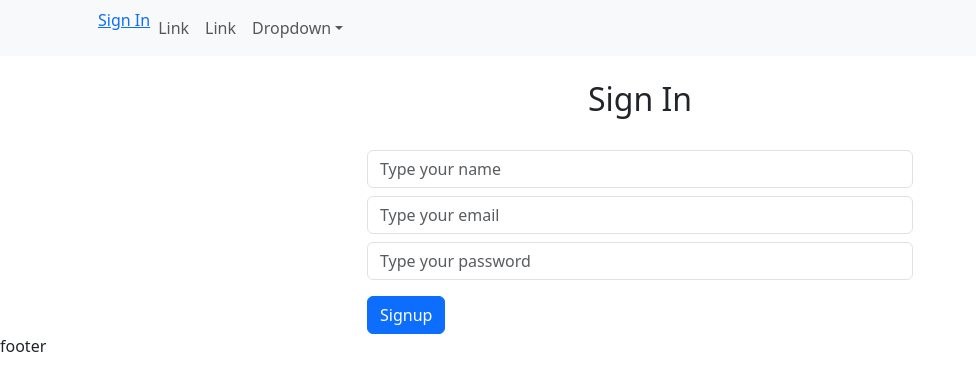
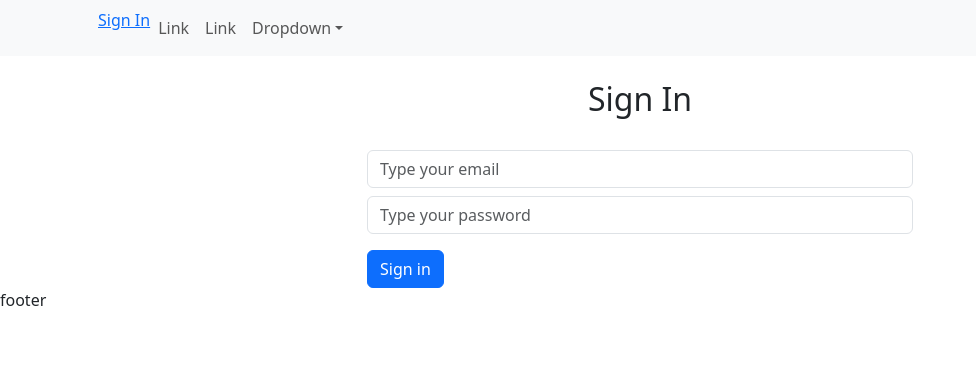
Before and after one commit to ewno92/nextjs-boilerplate, a Next.js app in the folder frontend/: page /signin in a window 1280 px wide. Shown: the top 390 px of the page, without its empty margins (0-976 px from the left). Built offline with nearby package versions, Linux system fonts and the light colour scheme.

Commit message:
sign in page frontend complete

```diff
--- a/frontend/components/auth/SigninComponent.js
+++ b/frontend/components/auth/SigninComponent.js
@@ -1,12 +1,11 @@
 import react from "react";
 import { useState } from "react";
 import { signin } from "../../actions/auth";
+import Router from "next/router";
+import Form from "react-bootstrap/Form";
 import Button from "react-bootstrap/Button";
-import Form from "react-bootstrap/Form";
-import { flushSync } from "react-dom";
 const SigninComponent = () => {
   const [values, setValues] = useState({
-    name: "",
     email: "",
     password: "",
     error: "",
@@ -15,32 +14,26 @@ const SigninComponent = () => {
     showForm: true,
   });
 
-  const { name, email, password, error, loading, message, showForm } = values;
+  const { email, password, error, loading, message, showForm } = values;
 
   const handleSubmit = (e) => {
     e.preventDefault();
     console.log("handle submit");
 
     setValues({ ...values, loading: true, error: false });
-    const user = { name, email, password };
+    const user = { email, password };
 
     signin(user).then((data) => {
       if (data.error) {
         setValues({ ...values, error: data.error, loading: false });
       } else {
-        setValues({
-          ...values,
-          name: "",
-          email: "",
-          password: "",
-          error: "",
-          loading: false,
-          message: data.message,
-          showForm: false,
-        });
+        //save user token to cookie
+        //save user info to localstorage
+        // authenticate user
+        Router.push(`/`);
       }
     });
-    console.table({ name, email, password, error, loading, message, showForm });
+    console.table({ email, password, error, loading, message, showForm });
   };
 
   const handleChange = (name) => (e) => {
@@ -55,17 +48,10 @@ const SigninComponent = () => {
   const showMessage = () =>
     message ? <div className="alert alert-info">{message}</div> : "";
 
-  const signupform = () => {
+  const signinform = () => {
     return (
       <Form onSubmit={handleSubmit}>
         <Form.Group className="mb-3">
-          <Form.Control
-            value={name}
-            onChange={handleChange("name")}
-            type="text"
-            className="form-control mb-2"
-            placeholder="Type your name"
-          />
           <div className="formGroup">
             <input
               value={email}
@@ -86,7 +72,7 @@ const SigninComponent = () => {
           </div>
         </Form.Group>
 
-        <Button onClick={handleSubmit}>Signup</Button>
+        <Button onClick={handleSubmit}>Sign in</Button>
       </Form>
     );
   };
@@ -97,7 +83,7 @@ const SigninComponent = () => {
       {showLoading()}
       {showMessage()}
 
-      {showForm && signupform()}
+      {showForm && signinform()}
     </>
   );
 };
```
